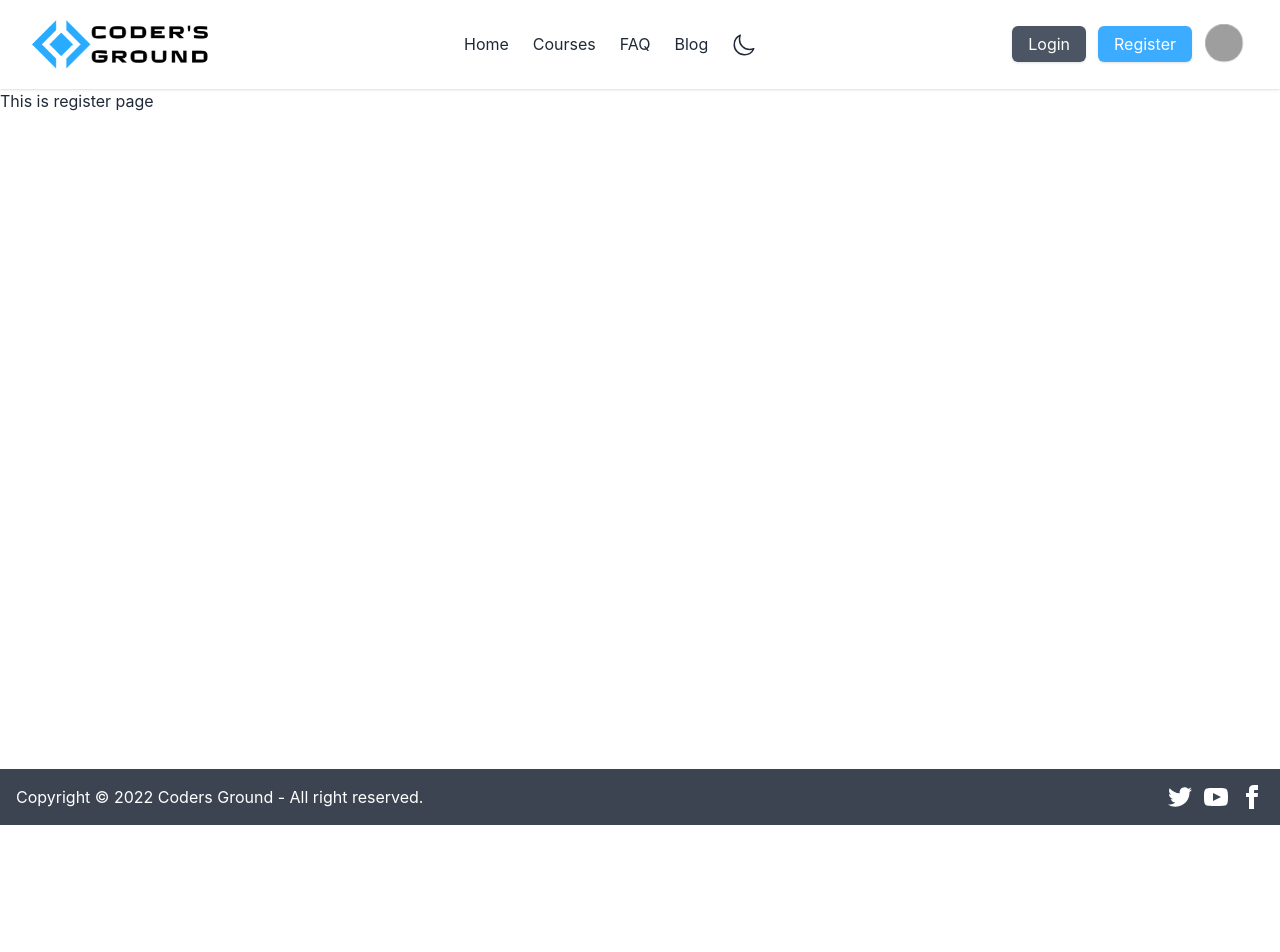
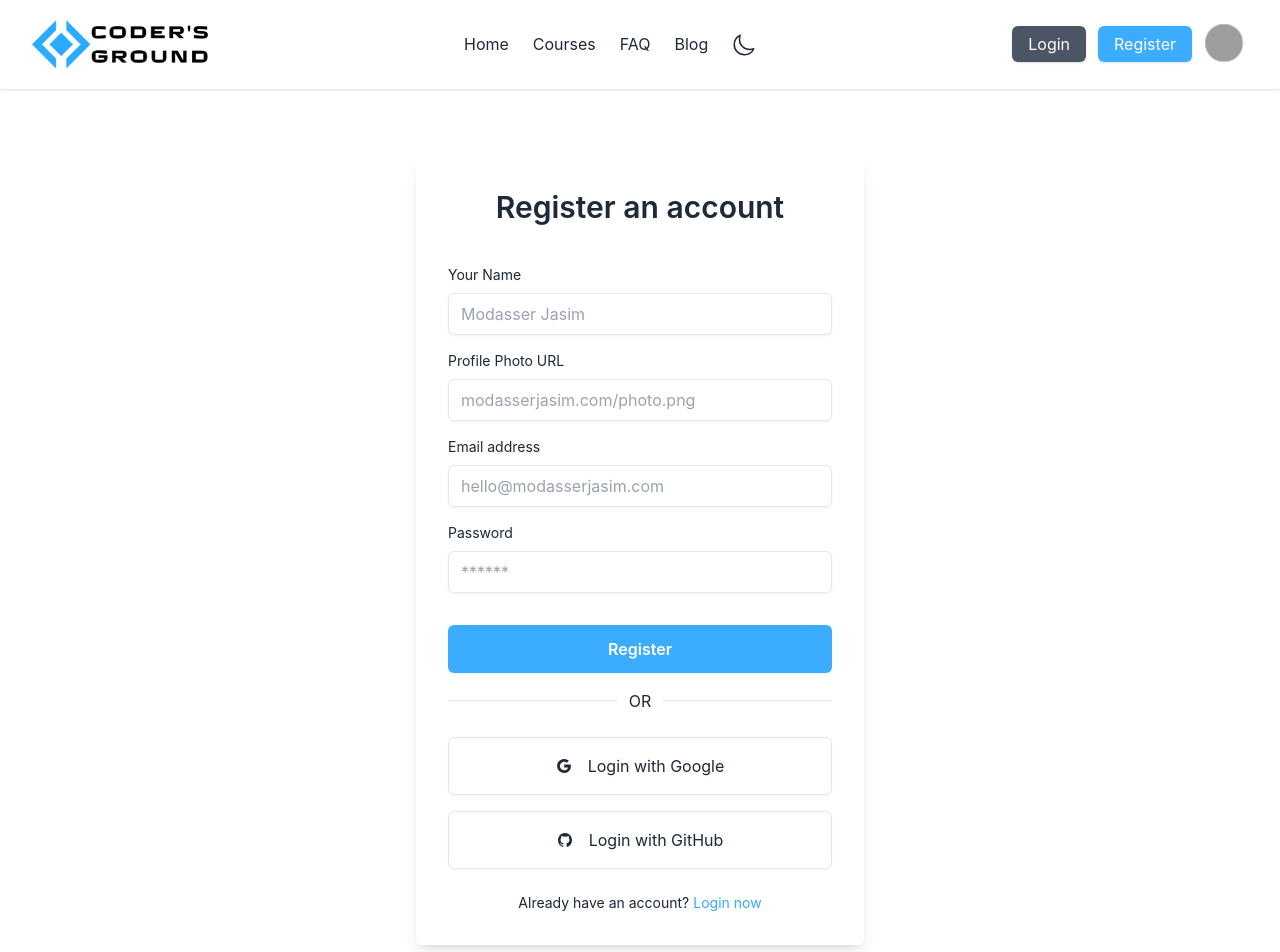
Before and after one commit to modasserjasim/coders-ground-client-side, a React (Create React App) app: page /register in a window 1280 px wide. Shown: the top 952 px of the page. Before the commit the page ends 825 px from the top, so only its background shows below. Built offline with nearby package versions, Linux system fonts and the light colour scheme; grey boxes are pictures that could not be loaded.

Commit message:
login and registration page design completed

```diff
--- a/src/Pages/Login/Login.js
+++ b/src/Pages/Login/Login.js
@@ -1,9 +1,48 @@
 import React from 'react';
+import { Link } from 'react-router-dom';
+import { IoLogoGoogle, IoLogoGithub } from "react-icons/io5";
 
 const Login = () => {
     return (
-        <div>
-            <h1>This is login page</h1>
+        <div className='flex items-center min-h-[84vh] py-10 m-3'>
+            <div className="w-full max-w-md p-4 rounded-md shadow-lg sm:p-8 mx-auto drop-shadow-sm">
+                <h2 className="mb-10 text-3xl font-semibold text-center">Login to your account</h2>
+                <form className="space-y-8 ng-untouched ng-pristine ng-valid">
+                    <div className="space-y-4">
+                        <div className="space-y-2">
+                            <label className="block text-sm">Email address</label>
+                            <input type="email" name="email" id="email" placeholder="hello@modasserjasim.com" className="w-full px-3 py-2 border rounded-md" />
+                        </div>
+                        <div className="space-y-2">
+                            <div className="flex justify-between">
+                                <label className="text-sm">Password</label>
+                                <Link className="text-xs hover:underline dark:text-gray-400">Forgot password?</Link>
+                            </div>
+                            <input type="password" name="password" id="password" placeholder="******" className="w-full px-3 py-2 border rounded-md" />
+                        </div>
+                    </div>
+                    <button type="button" className="w-full px-8 py-3 font-semibold rounded-md btn-primary">Login</button>
+                </form>
+                <div className="flex items-center w-full my-4">
+                    <hr className="w-full dark:text-gray-400" />
+                    <p className="px-3 dark:text-gray-400">OR</p>
+                    <hr className="w-full dark:text-gray-400" />
+                </div>
+                <div className="my-6 space-y-4">
+                    <button aria-label="Login with Google" type="button" className="flex items-center justify-center w-full p-4 space-x-4 border rounded-md focus:ring-2 focus:ring-offset-1 dark:border-gray-400 focus:ring-violet-400">
+                        <IoLogoGoogle />
+                        <p>Login with Google</p>
+                    </button>
+                    <button aria-label="Login with GitHub" type="button" className="flex items-center justify-center w-full p-4 space-x-4 border rounded-md focus:ring-2 focus:ring-offset-1 dark:border-gray-400 focus:ring-violet-400">
+                        <IoLogoGithub />
+                        <p>Login with GitHub</p>
+                    </button>
+                </div>
+                <p className="text-sm text-center dark:text-gray-400">Don't have account?
+                    <Link to='/register' className="text-bold text-primary pl-1">Register here</Link>
+                </p>
+            </div>
+
         </div>
     );
 };
--- a/src/Pages/Register/Register.js
+++ b/src/Pages/Register/Register.js
@@ -1,9 +1,58 @@
 import React from 'react';
+import { IoLogoGoogle, IoLogoGithub } from "react-icons/io5";
+import { Link } from 'react-router-dom';
+
 
 const Register = () => {
     return (
-        <div>
-            <h1>This is register page</h1>
+        <div className='flex items-center min-h-[84vh] py-10 m-3 md:py-14'>
+            <div className="w-full max-w-md p-4 rounded-md shadow-lg sm:p-8 dark:bg-gray-900 dark:text-gray-100 mx-auto drop-shadow-sm">
+                <h2 className="mb-10 text-3xl font-semibold text-center">Register an account
+
+                </h2>
+                <form className="space-y-8 ng-untouched ng-pristine ng-valid">
+                    <div className="space-y-4">
+                        <div className="space-y-2">
+                            <label className="block text-sm">Your Name</label>
+                            <input type="text" name="name" id="name" placeholder="Modasser Jasim" className="w-full px-3 py-2 border rounded-md" />
+                        </div>
+                        <div className="space-y-2">
+                            <label className="block text-sm">Profile Photo URL</label>
+                            <input type="text" name="photoURL" id="photoURL" placeholder="modasserjasim.com/photo.png" className="w-full px-3 py-2 border rounded-md" />
+                        </div>
+                        <div className="space-y-2">
+                            <label className="block text-sm">Email address</label>
+                            <input type="email" name="email" id="email" placeholder="hello@modasserjasim.com" className="w-full px-3 py-2 border rounded-md" />
+                        </div>
+                        <div className="space-y-2">
+                            <div className="flex justify-between">
+                                <label className="text-sm">Password</label>
+                            </div>
+                            <input type="password" name="password" id="password" placeholder="******" className="w-full px-3 py-2 border rounded-md" />
+                        </div>
+                    </div>
+                    <button type="button" className="w-full px-8 py-3 font-semibold rounded-md btn-primary">Register</button>
+                </form>
+                <div className="flex items-center w-full my-4">
+                    <hr className="w-full dark:text-gray-400" />
+                    <p className="px-3 dark:text-gray-400">OR</p>
+                    <hr className="w-full dark:text-gray-400" />
+                </div>
+                <div className="my-6 space-y-4">
+                    <button aria-label="Login with Google" type="button" className="flex items-center justify-center w-full p-4 space-x-4 border rounded-md focus:ring-2 focus:ring-offset-1 dark:border-gray-400 focus:ring-violet-400">
+                        <IoLogoGoogle />
+                        <p>Login with Google</p>
+                    </button>
+                    <button aria-label="Login with GitHub" type="button" className="flex items-center justify-center w-full p-4 space-x-4 border rounded-md focus:ring-2 focus:ring-offset-1 dark:border-gray-400 focus:ring-violet-400">
+                        <IoLogoGithub />
+                        <p>Login with GitHub</p>
+                    </button>
+                </div>
+                <p className="text-sm text-center dark:text-gray-400">Already have an account?
+                    <Link to='/login' className="text-bold text-primary pl-1">Login now</Link>
+                </p>
+            </div>
+
         </div>
     );
 };
```
